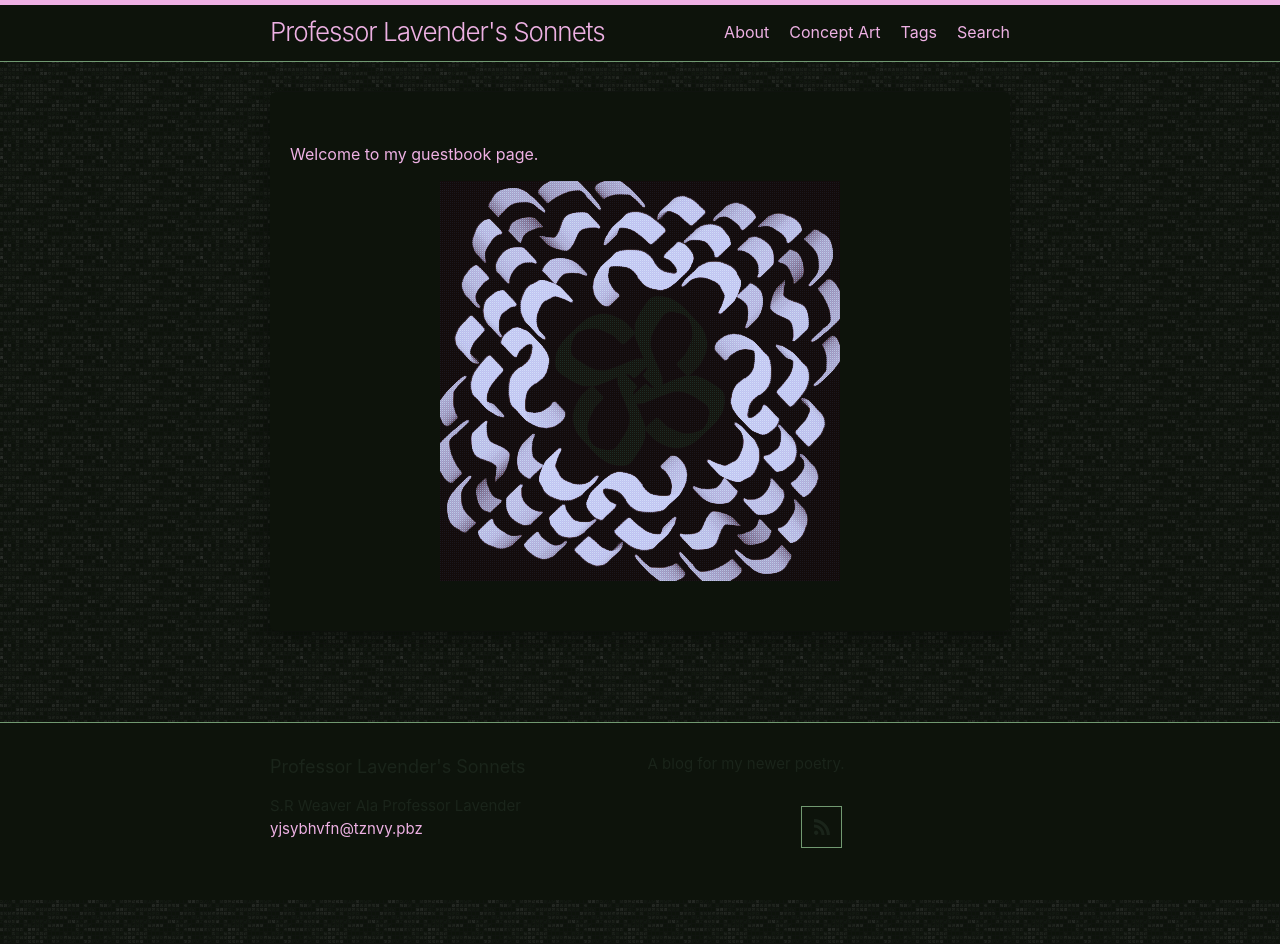
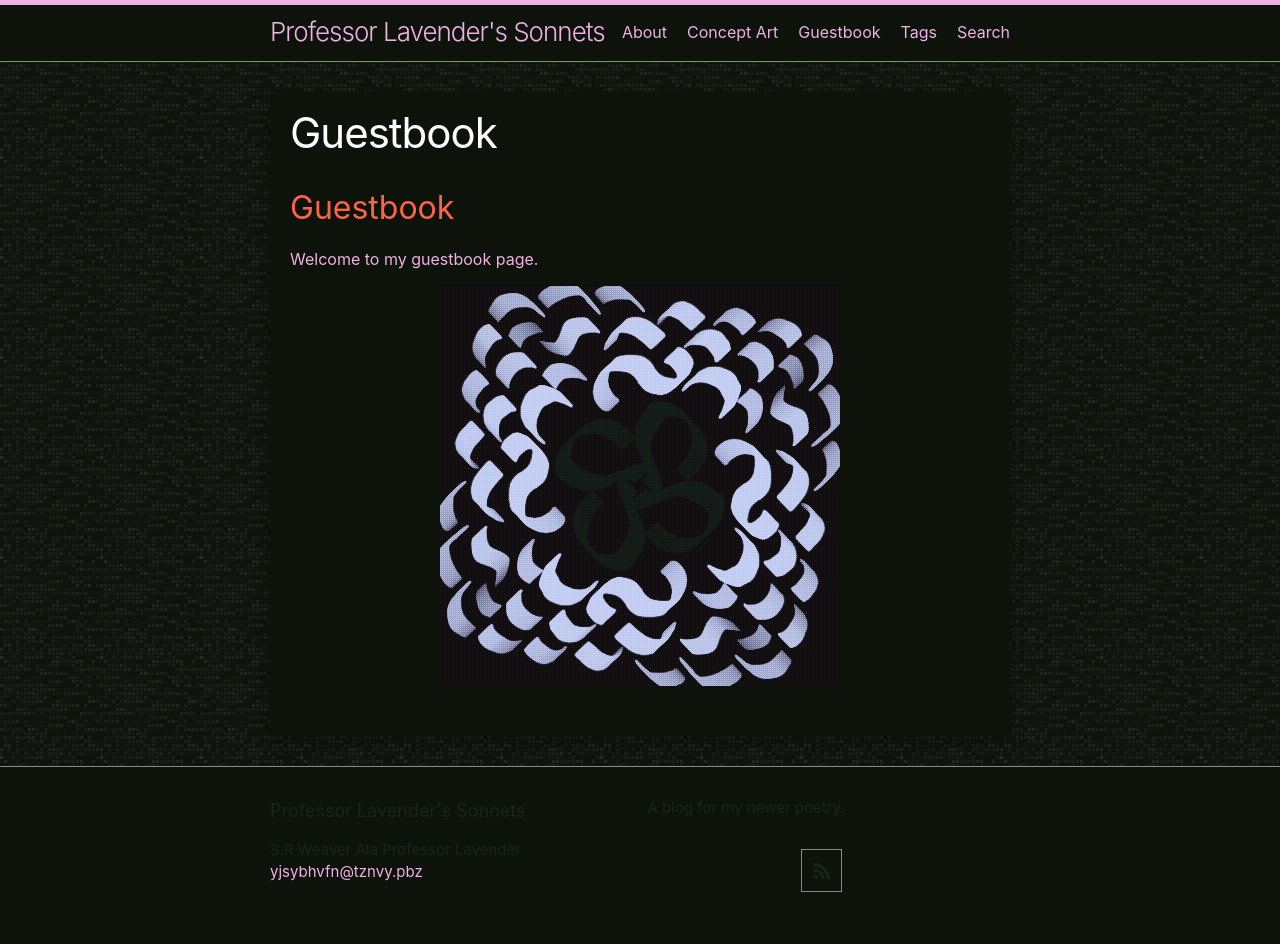
Before and after one commit to LWFlouisa/SidePoetry, a Jekyll site: the page built from guestbook.md, in a window 1280 px wide. Built offline with Jekyll 4.4.1, drawn with Linux system fonts in a browser that asks for light colours; our own code applies the rules of GitHub Pages for plain Markdown files; comment, search, counter and statistics services are not loaded.

Commit message:
Update guestbook.md

```diff
--- a/guestbook.md
+++ b/guestbook.md
@@ -1,3 +1,8 @@
+---
+layout: page
+title: Guestbook
+---
+## Guestbook
 Welcome to my guestbook page.
 
 <p align="center">
```
